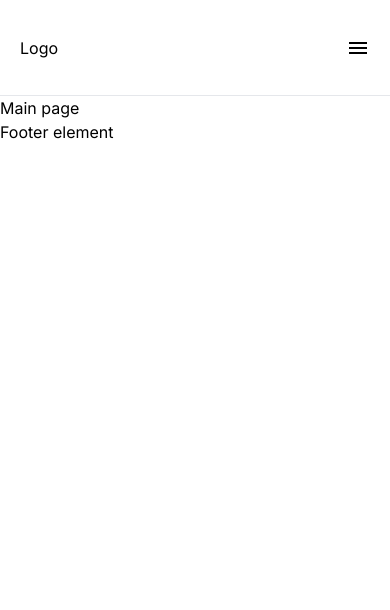
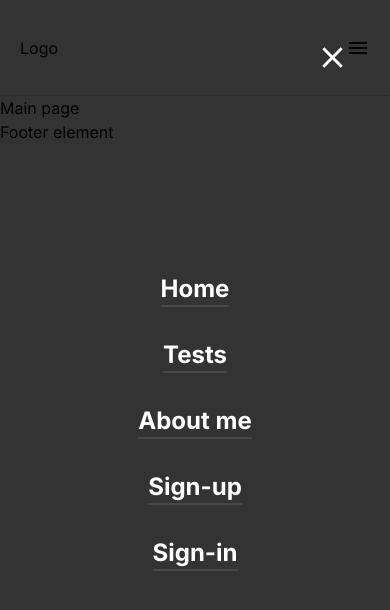
Before and after one commit to danylopriadko9/Psychology-App, a Next.js app in the folder client/: page / in a window 390 px wide. Both pictures are taken after a click on the element 358 px from the left and 47 px from the top of the page. Shown: the top 610 px of the page. Built offline with nearby package versions, Linux system fonts and the light colour scheme.

Commit message:
mobile nav menu

```diff
--- a/client/src/app/Components/Container.tsx
+++ b/client/src/app/Components/Container.tsx
@@ -1,9 +1,19 @@
+'use client';
+import { RootState } from '@/GlobalRedux/store';
 import { ReactNode } from 'react';
+import { useSelector } from 'react-redux';
+import MobileMenu from './MobileMenu';
 
 interface Props {
   children: ReactNode;
 }
 
 export default function Container({ children }: Props) {
-  return <div>{children}</div>;
+  const { isMenuOpen } = useSelector((state: RootState) => state.menu);
+  return (
+    <div>
+      {isMenuOpen ? <MobileMenu /> : <></>}
+      {children}
+    </div>
+  );
 }
--- a/client/src/app/Components/Header.tsx
+++ b/client/src/app/Components/Header.tsx
@@ -12,7 +12,9 @@ import { changeMenuStatus } from '@/GlobalRedux/features/mobileMenu/menuSlice';
 
 export default function Header() {
   const pathname = usePathname();
-  const { isMenuOpen } = useSelector((state: RootState) => state.menu);
+  const { isMenuOpen }: { isMenuOpen: boolean } = useSelector(
+    (state: RootState) => state.menu
+  );
   const dispatch = useDispatch();
 
   React.useEffect(() => {
@@ -45,7 +47,7 @@ export default function Header() {
   );
 }
 
-const navLinks: INavLink[] = [
+export const navLinks: INavLink[] = [
   {
     title: 'Home',
     url: '/',
--- /dev/null
+++ b/client/src/app/Components/MobileMenu.tsx
@@ -0,0 +1,36 @@
+'use client';
+import Link from 'next/link';
+import { navLinks } from './Header';
+import { INavLink } from '../types/links';
+import CloseIcon from '@mui/icons-material/Close';
+import { useDispatch, useSelector } from 'react-redux';
+import { changeMenuStatus } from '@/GlobalRedux/features/mobileMenu/menuSlice';
+
+export default function MobileMenu() {
+  const dispatch = useDispatch();
+
+  return (
+    <div className=' w-screen h-screen z-50 bg-black/[0.8] absolute flex flex-col'>
+      <div className=' relative w-full'>
+        <div
+          className=' absolute right-0 top-0 text-white p-10 cursor-pointer'
+          onClick={() => dispatch(changeMenuStatus())}
+        >
+          <CloseIcon fontSize={'large'} />
+        </div>
+      </div>
+      <div className='flex flex-col justify-center items-center gap-8 w-full h-full'>
+        {navLinks.map((el: INavLink, i: number) => (
+          <Link
+            className='text-white font-bold text-2xl border-b-2 border-white/[0.1] hover:border-white active:border-white'
+            key={i}
+            href={el.url}
+            onClick={() => dispatch(changeMenuStatus())}
+          >
+            {el.title}
+          </Link>
+        ))}
+      </div>
+    </div>
+  );
+}
--- a/client/src/app/layout.tsx
+++ b/client/src/app/layout.tsx
@@ -4,7 +4,6 @@ import './globals.css';
 import Header from './Components/Header';
 import Footer from './Components/Footer';
 import Container from './Components/Container';
-import { store } from '@/GlobalRedux/store';
 import Providers from '@/GlobalRedux/Provider';
 
 const inter = Inter({ subsets: ['latin'] });
```
